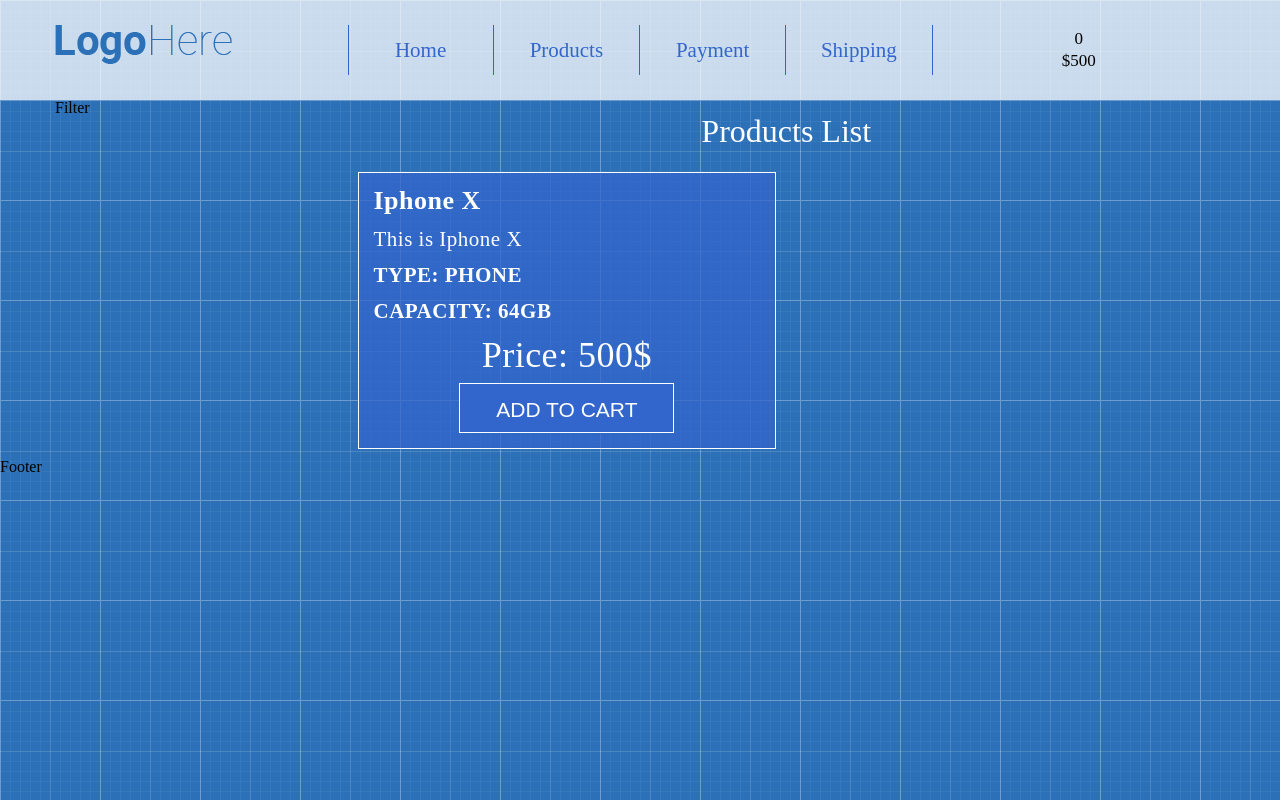
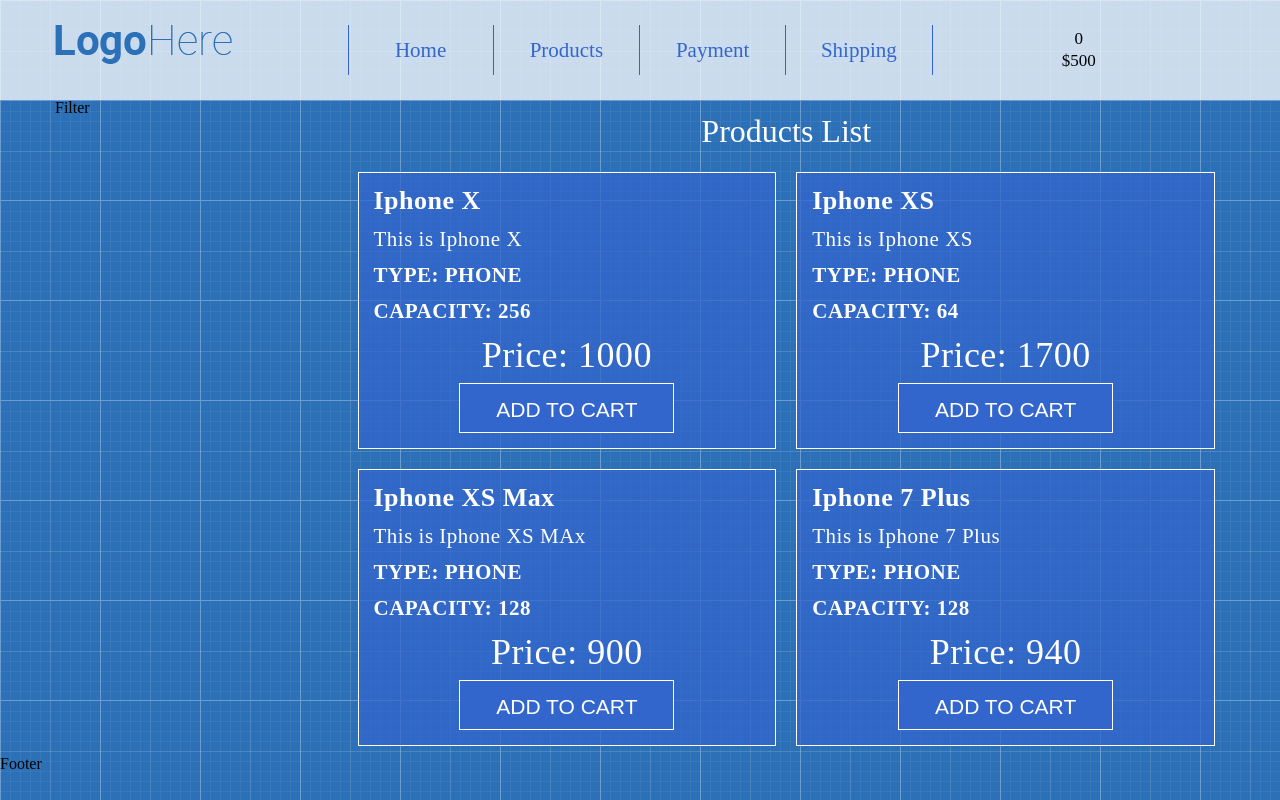
Before and after one commit to dimonkatri4/shop-project, a React (Create React App) app: page / in a window 1280 px wide. Built offline with nearby package versions, Linux system fonts and the light colour scheme.

Commit message:
created props to ProductListItem

```diff
--- a/src/App/Main/Main.js
+++ b/src/App/Main/Main.js
@@ -12,6 +12,7 @@ const Main =() => {
 						<div className="col-lg-9">
 							<ProductsList/>
 						</div>
+
 					</div>
 				</div>
 			</main>
--- a/src/App/Main/Products/ProductListItem.js
+++ b/src/App/Main/Products/ProductListItem.js
@@ -1,14 +1,14 @@
 import React from 'react'
 import './ProductListItem.css'
 
-const ProductListItem = () => {
+const ProductListItem = (props) => {
     return(
         <div className="product-list-item">
-            <div className="product-title">Iphone X</div>
-            <div className="product-description">This is Iphone X</div>
-            <div className="product-features">Type: phone</div>
-            <div className="product-features">Capacity: 64Gb</div>
-            <div className="product-price">Price: 500$</div>
+            <div className="product-title">{props.name}</div>
+            <div className="product-description">{props.description}</div>
+            <div className="product-features">Type: {props.type}</div>
+            <div className="product-features">Capacity: {props.capacity}</div>
+            <div className="product-price">Price: {props.price}</div>
             <button className="btn btn-add-to-cart"> Add to cart</button>
         </div>
     )
--- a/src/App/Main/Products/ProductsList.js
+++ b/src/App/Main/Products/ProductsList.js
@@ -7,7 +7,40 @@ const ProductsList = () => {
             <h1 className="page-title">Products List</h1>
             <div className="row">
                 <div className="col-lg-6">
-                    <ProductListItem/>
+                    <ProductListItem
+                        name="Iphone X"
+                        description = "This is Iphone X"
+                        type = "Phone"
+                        capacity = "256"
+                        price = "1000"
+                    />
+                </div>
+                <div className="col-lg-6">
+                    <ProductListItem
+                        name ="Iphone XS"
+                        description = "This is Iphone XS"
+                        type = "Phone"
+                        capacity = "64"
+                        price = "1700"
+                    />
+                </div>
+                <div className="col-lg-6">
+                    <ProductListItem
+                        name ="Iphone XS Max"
+                        description = "This is Iphone XS MAx"
+                        type = "Phone"
+                        capacity = "128"
+                        price = "900"
+                    />
+                </div>
+                <div className="col-lg-6">
+                    <ProductListItem
+                        name = "Iphone 7 Plus"
+                        description = "This is Iphone 7 Plus"
+                        type = "Phone"
+                        capacity = "128"
+                        price = "940"
+                    />
                 </div>
             </div>
         </div>
```
